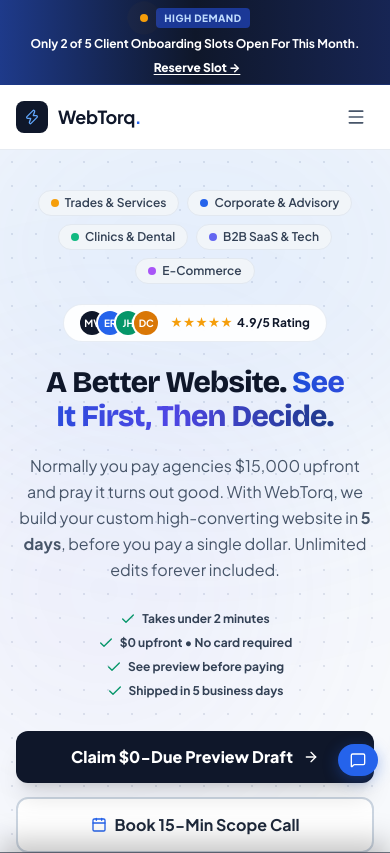
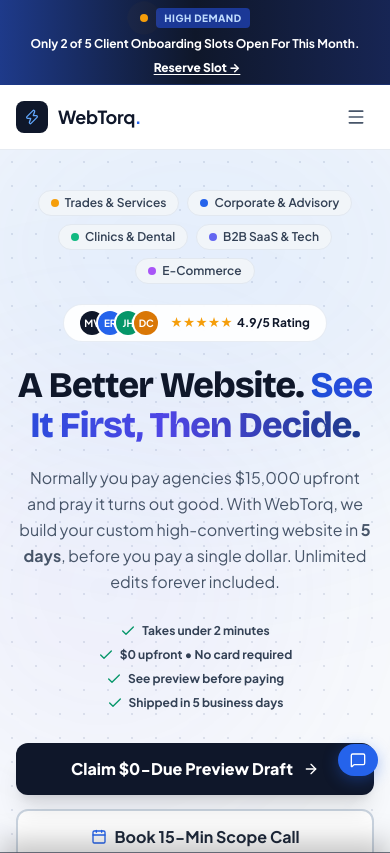
Before and after one commit to 4dopt/webtorq, a website: page index.html in a window 390 px wide. Shown: the top 853 px of the page. Drawn offline with nearby package versions, Linux system fonts and the light colour scheme.

Commit message:
style(hero): increase main hero headline size on mobile view

```diff
--- a/index.html
+++ b/index.html
@@ -406,7 +406,7 @@
 
       <!-- Main Headline (Bricolage Grotesque Impact & 123webpage Reassurance) -->
       <div class="text-center max-w-4xl mx-auto">
-        <h1 class="text-3xl sm:text-5xl lg:text-6xl font-black tracking-tight text-slate-900 leading-[1.12] mb-5 max-w-3xl mx-auto font-display">
+        <h1 class="text-4xl sm:text-5xl lg:text-6xl font-black tracking-tight text-slate-900 leading-[1.1] sm:leading-[1.12] mb-5 max-w-3xl mx-auto font-display">
           A Better Website. <br class="hidden sm:inline">
           <span class="bg-gradient-to-r from-blue-700 via-indigo-600 to-blue-900 bg-clip-text text-transparent">See It First, Then Decide.</span>
         </h1>
```
